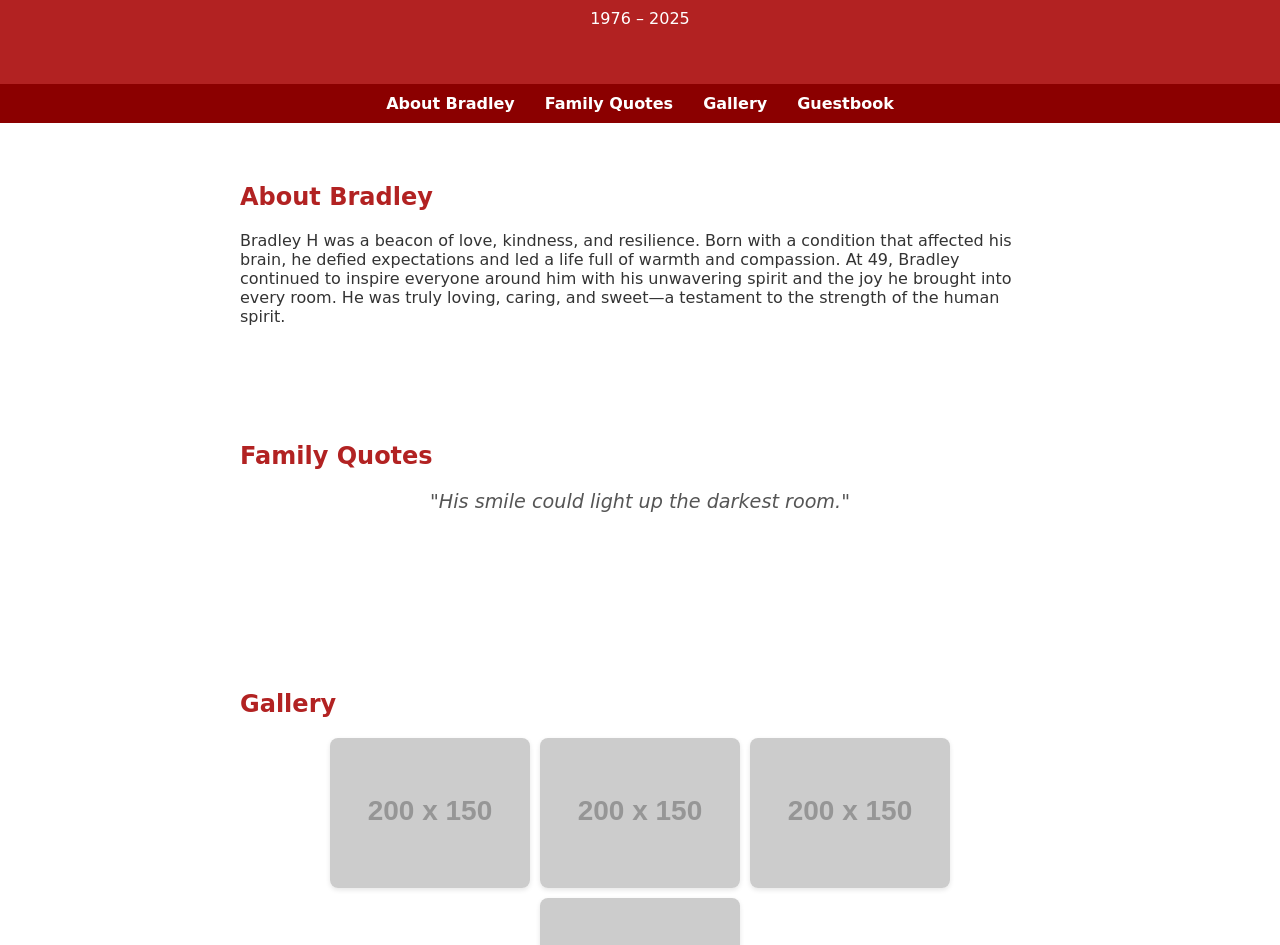
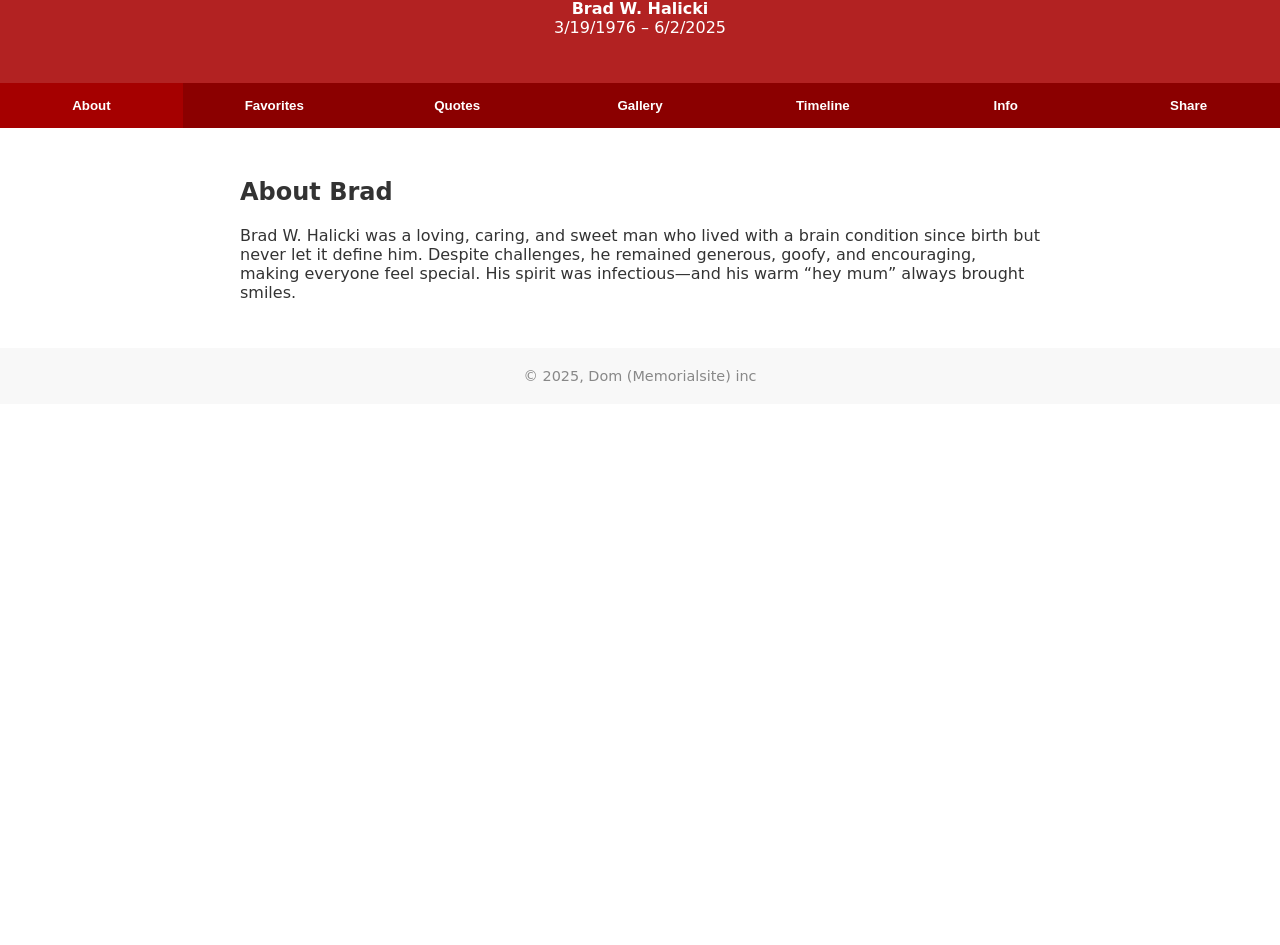
Before and after one commit to memorialsite/bradley, a plain HTML site: page index.html in a window 1280 px wide. Shown: the part 112-1057 px from the top of the page. After the commit the page ends 800 px from the top, so only its background shows below. Drawn offline with Linux system fonts and the light colour scheme; placeholder pictures from the web are drawn by us.

Commit message:
Update index.html

```diff
--- a/index.html
+++ b/index.html
@@ -1,223 +1,144 @@
 <!DOCTYPE html>
 <html lang="en">
 <head>
-  <meta charset="UTF-8" />
-  <meta name="viewport" content="width=device-width, initial-scale=1.0"/>
-  <title>In Loving Memory of Bradley H</title>
+  <meta charset="UTF-8"/>
+  <meta name="viewport" content="width=device-width,initial-scale=1"/>
+  <title>Brad W. Halicki Memorial</title>
   <style>
-    body {
-      margin: 0;
-      font-family: cursive;
-      background-color: #fff;
-      color: #333;
-
+    body { margin:0; font-family:cursive, sans-serif; background:#fff; color:#333; }
+    header { background:#b22222; color:#fff; text-align:center; padding:30px 20px; }
+    .tabs { display:flex; flex-wrap:wrap; background:#8b0000; }
+    .tabs button {
+      flex:1; padding:15px; border:none; background:none;
+      color:#fff; font-weight:bold; cursor:pointer;
+      transition:background 0.3s;
     }
-
-    header {
-      background-color: #b22222; /* Deep red */
-      color: white;
-      padding: 40px 20px;
-      text-align: center;
+    .tabs button.active, .tabs button:hover { background:#a50000; }
+    .tabcontent {
+      display:none; padding:30px 20px; max-width:800px; margin:auto;
+      animation:fade 0.5s;
     }
-
-    nav {
-      background-color: #8b0000; /* Dark red */
-      display: flex;
-      justify-content: center;
-      padding: 10px 0;
-      position: sticky;
-      top: 0;
-      z-index: 1000;
-    }
-
-    nav a {
-      color: white;
-      text-decoration: none;
-      margin: 0 15px;
-      font-weight: bold;
-    }
-
-    nav a:hover {
-      text-decoration: underline;
-    }
-
-    section {
-      padding: 40px 20px;
-      max-width: 800px;
-      margin: auto;
-    }
-
-    h2 {
-      color: #b22222;
-      margin-bottom: 20px;
-    }
-
-    .quote-box {
-      position: relative;
-      height: 100px;
-      margin-top: 20px;
-      font-style: italic;
-      font-size: 1.2rem;
-      color: #555;
-      text-align: center;
-    }
-
-    .quote {
-      position: absolute;
-      width: 100%;
-      opacity: 0;
-      transition: opacity 1s ease-in-out;
-    }
-
-    .quote.active {
-      opacity: 1;
-    }
-
-    .gallery {
-      display: flex;
-      flex-wrap: wrap;
-      gap: 10px;
-      justify-content: center;
-    }
-
-    .gallery img {
-      max-width: 100%;
-      height: auto;
-      border-radius: 8px;
-      box-shadow: 0 2px 5px rgba(0,0,0,0.1);
-    }
-
-    .guestbook-form {
-      display: flex;
-      flex-direction: column;
-    }
-
-    .guestbook-form input,
-    .guestbook-form textarea {
-      margin-bottom: 10px;
-      padding: 10px;
-      font-size: 1rem;
-      border: 1px solid #ccc;
-      border-radius: 5px;
-    }
-
-    .guestbook-form button {
-      padding: 10px;
-      font-size: 1rem;
-      background-color: #b22222;
-      color: white;
-      border: none;
-      border-radius: 5px;
-      cursor: pointer;
-    }
-
-    .guestbook-form button:hover {
-      background-color: #8b0000;
-    }
-
-    .messages {
-      margin-top: 20px;
-    }
-
-    .message {
-      border-bottom: 1px solid #ccc;
-      padding: 10px 0;
-    }
-
-    footer {
-      background-color: #f8f8f8;
-      text-align: center;
-      padding: 20px;
-      color: #888;
-      font-size: 0.9rem;
-    }
+    .tabcontent.active { display:block; }
+    @keyframes fade { from {opacity:0;} to {opacity:1;} }
+    .quote-box { position:relative; height:80px; font-style:italic; color:#555; text-align:center; }
+    .quote { position:absolute; width:100%; opacity:0; transition:opacity 1s; }
+    .quote.active { opacity:1; }
+    .gallery { display:grid; grid-template-columns:repeat(auto-fit,minmax(150px,1fr)); gap:10px; }
+    .gallery img { width:100%; border-radius:8px; box-shadow:0 2px 5px rgba(0,0,0,0.1); }
+    .timeline { list-style:none; padding:0; }
+    .timeline li { margin-bottom:15px; }
+    .share { text-align:center; margin:20px; }
+    .share a { margin:0 10px; color:#b22222; text-decoration:none; font-size:1.1rem; }
+    footer { background:#f8f8f8; text-align:center; padding:20px; color:#888; font-size:0.9rem; }
+    @media(max-width:600px){ .tabs button { font-size:14px; padding:10px; } }
   </style>
 </head>
 <body>
 
 <header>
-    <h1>In Loving Memory of Bradley H</h1>
-    <p>1976 – 2025</p>
+  <h1>In Loving Memory</h1>
+  <p><strong>Brad W. Halicki</strong><br>3/19/1976 – 6/2/2025</p>
 </header>
 
-  <nav>
-    <a href="#about">About Bradley</a>
-    <a href="#quotes">Family Quotes</a>
-    <a href="#gallery">Gallery</a>
-    <a href="#guestbook">Guestbook</a>
-  </nav>
+<div class="tabs">
+  <button class="tablink active" onclick="openTab('about')">About</button>
+  <button class="tablink" onclick="openTab('favorites')">Favorites</button>
+  <button class="tablink" onclick="openTab('quotes')">Quotes</button>
+  <button class="tablink" onclick="openTab('gallery')">Gallery</button>
+  <button class="tablink" onclick="openTab('timeline')">Timeline</button>
+  <button class="tablink" onclick="openTab('info')">Info</button>
+  <button class="tablink" onclick="openTab('share')">Share</button>
+</div>
 
-  <section id="about">
-    <h2>About Bradley</h2>
-    <p>
-      Bradley H was a beacon of love, kindness, and resilience. Born with a condition that affected his brain, he defied expectations and led a life full of warmth and compassion. At 49, Bradley continued to inspire everyone around him with his unwavering spirit and the joy he brought into every room. He was truly loving, caring, and sweet—a testament to the strength of the human spirit.
-    </p>
+<section id="about" class="tabcontent active">
+  <h2>About Brad</h2>
+  <p>Brad W. Halicki was a loving, caring, and sweet man who lived with a brain condition since birth but never let it define him. Despite challenges, he remained generous, goofy, and encouraging, making everyone feel special. His spirit was infectious—and his warm “hey mum” always brought smiles.</p>
 </section>
 
-  <section id="quotes">
+<section id="favorites" class="tabcontent">
+  <h2>Favorites & Passions</h2>
+  <ul>
+    <li>Pepsi, chocolate chip cookies, meatball & Philly cheesesteak hoagies, cheese balls</li>
+    <li>Gardening—especially pulling weeds</li>
+    <li>Competitive at spoons card game</li>
+    <li>Fishing, boating, bowling, Steelers and baseball games</li>
+    <li>Avid football fan</li>
+    <li>Dog dad to Nemo & Choochie</li>
+    <li>Early riser, late nighter—always hungry</li>
+    <li>Favorite songs: *Celebration*, *I’m Too Sexy*, *It Wasn’t Me*, *My Girl*</li>
+    <li>Enjoyed cooking shows (Emerald), scary movies</li>
+    <li>Hated the news, loved his chair and the remote</li>
+    <li>Co‑pilot champion—checked car oil, navigated trips</li>
+    <li>Loved drive‑ins, music-in-the-park, and flirting</li>
+    <li>Cared deeply—loved buying dinner for loved ones</li>
+  </ul>
+</section>
+
+<section id="quotes" class="tabcontent">
   <h2>Family Quotes</h2>
   <div class="quote-box">
-      <div class="quote active">"Bradley had a heart bigger than the world."</div>
-      <div class="quote">"His smile could light up the darkest room."</div>
-      <div class="quote">"A gentle soul who taught us the meaning of love."</div>
-      <div class="quote">"Bradley's laughter was the soundtrack of our family."</div>
+    <div class="quote active">“Everyone thought they were Brad’s favorite—and they absolutely were.”</div>
+    <div class="quote">“Brad was a legend. He loved everyone just as they were.”</div>
+    <div class="quote">“He encouraged us to be happy and better people.”</div>
+    <div class="quote">“He loved making people smile—an absolute goof ball.”</div>
   </div>
 </section>
 
-  <section id="gallery">
+<section id="gallery" class="tabcontent">
   <h2>Gallery</h2>
   <div class="gallery">
-      <img src="https://via.placeholder.com/200x150?text=Bradley+1" alt="Bradley 1">
-      <img src="https://via.placeholder.com/200x150?text=Bradley+2" alt="Bradley 2">
-      <img src="https://via.placeholder.com/200x150?text=Bradley+3" alt="Bradley 3">
-      <img src="https://via.placeholder.com/200x150?text=Bradley+4" alt="Bradley 4">
+    <!-- Replace with actual photos -->
+    <img src="https://via.placeholder.com/300x200?text=Brad+Family" alt="Brad with family">
+    <img src="https://via.placeholder.com/300x200?text=Brad+Gardening" alt="Brad gardening">
+    <img src="https://via.placeholder.com/300x200?text=Brad+Fishing" alt="Brad fishing">
+    <img src="https://via.placeholder.com/300x200?text=Brad+Game+Night" alt="Brad at game night">
   </div>
 </section>
 
-  <section id="guestbook">
-    <h2>Guestbook</h2>
-    <form class="guestbook-form" id="guestbook-form">
-      <input type="text" id="name" placeholder="Your Name" required>
-      <textarea id="message" rows="4" placeholder="Your Message" required></textarea>
-      <button type="submit">Submit</button>
-    </form>
-    <div class="messages" id="messages">
-      <!-- Guestbook messages will appear here -->
+<section id="timeline" class="tabcontent">
+  <h2>Life Timeline</h2>
+  <ul class="timeline">
+    <li><strong>1976</strong>: Born with a brain condition—beloved from the start.</li>
+    <li><strong>2000s–2025</strong>: Filled life with music, travel, sports, laughter, and love.</li>
+    <li><strong>June 2, 2025</strong>: Celebration of life event (date TBD); no burial/viewing.</li>
+  </ul>
+</section>
+
+<section id="info" class="tabcontent">
+  <h2>Celebration & Donations</h2>
+  <p>Please do not send flowers. Donations are appreciated and will go toward Brad’s celebration of life (date TBD).</p>
+  <p>He passed with grace and joy—leaving behind a legacy of love, laughter, and generosity.</p>
+</section>
+
+<section id="share" class="tabcontent">
+  <h2>Share This Memorial</h2>
+  <div class="share">
+    <a href="https://twitter.com/intent/tweet?text=Remembering+Brad+W.+Halicki+(1976–2025)&url=" target="_blank" rel="noopener">Tweet</a>
+    <a href="https://www.facebook.com/sharer/sharer.php?u=" target="_blank" rel="noopener">Share on Facebook</a>
+    <a href="mailto:?subject=Remembering Brad W. Halicki&body=In loving memory of Brad W. Halicki (1976–2025).">Email a Friend</a>
   </div>
 </section>
 
 <footer>
-    &copy; 2025 In Loving Memory of Bradley H
+  © 2025, Dom (Memorialsite) inc
 </footer>
 
 <script>
-    // Quotes rotation
+  function openTab(tabId) {
+    document.querySelectorAll('.tabcontent').forEach(sec => sec.classList.remove('active'));
+    document.querySelectorAll('.tablink').forEach(btn => btn.classList.remove('active'));
+    document.getElementById(tabId).classList.add('active');
+    event.currentTarget.classList.add('active');
+  }
+
+
   const quotes = document.querySelectorAll('.quote');
-    let current = 0;
-
+  let idx = 0;
   setInterval(() => {
-      quotes[current].classList.remove('active');
-      current = (current + 1) % quotes.length;
-      quotes[current].classList.add('active');
+    quotes[idx].classList.remove('active');
+    idx = (idx + 1) % quotes.length;
+    quotes[idx].classList.add('active');
   }, 4000);
-
-    // Guestbook functionality
-    const form = document.getElementById('guestbook-form');
-    const messagesDiv = document.getElementById('messages');
-
-    form.addEventListener('submit', function(e) {
-      e.preventDefault();
-      const name = document.getElementById('name').value.trim();
-      const message = document.getElementById('message').value.trim();
-
-      if (name && message) {
-        const messageDiv = document.createElement('div');
-        messageDiv.classList.add('message');
-        messageDiv.innerHTML = `<strong>${name}</strong><p>${message}</p>`;
-        messagesDiv.prepend(messageDiv);
-        form.reset();
-      }
-    });
 </script>
 
 </body>
```
Lines whose indentation alone changed are shown as unchanged.
